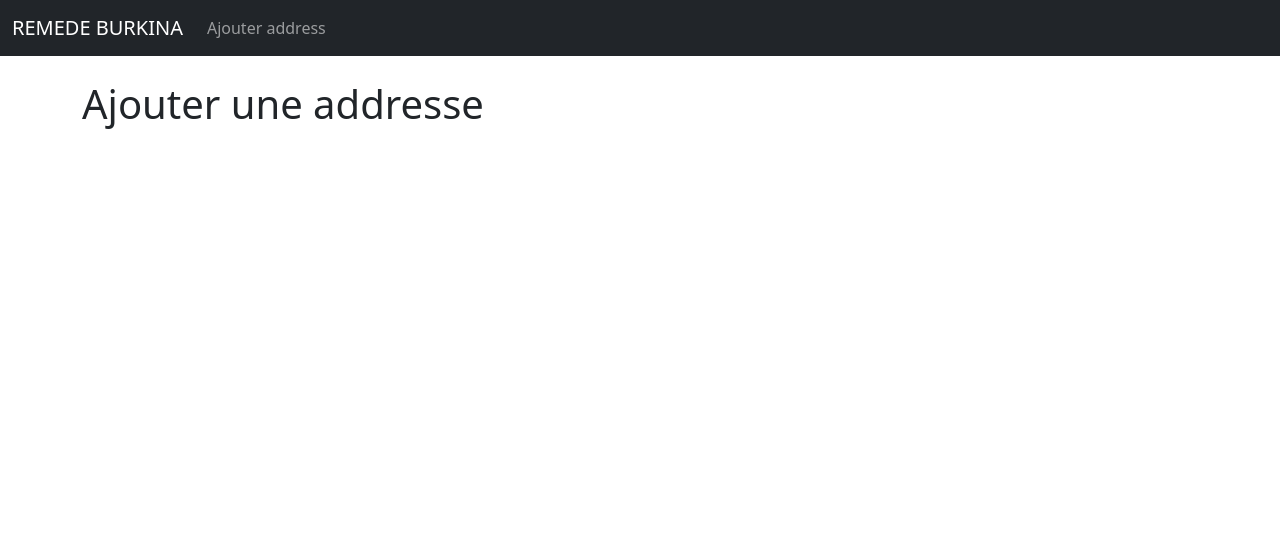
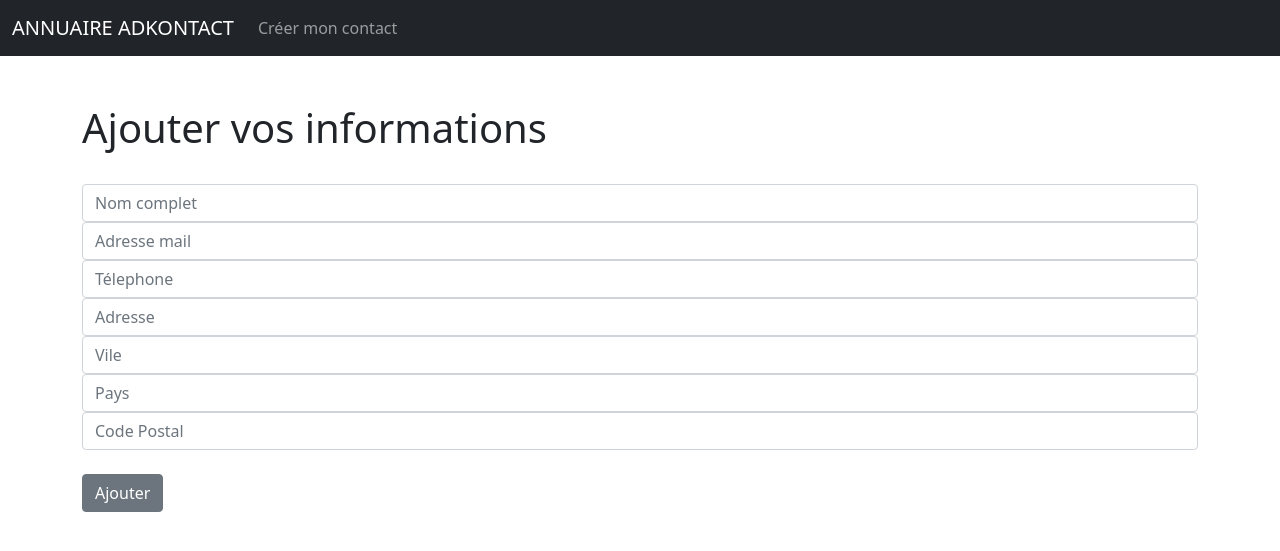
Before and after one commit to OUEDRAOGOISI/Mon-annuaire, a Django app: page /add_address in a window 1280 px wide. Shown: the top 551 px of the page. Run offline with Django 3.2, Linux system fonts and the light colour scheme; some libraries are stand-ins or nearby versions.

Commit message:
did all the things

```diff
--- a/address_book/templates/add_address.html
+++ b/address_book/templates/add_address.html
@@ -2,5 +2,41 @@
 
 
 {% block content %}
-	<h1> Ajouter une addresse </h1>
+	<h1>Ajouter vos informations</h1>
+</br>
+	<form method="POST">
+		{% csrf_token %}
+
+		<div class="form-group">
+		    <input type="text" class="form-control" id="exampleInputEmail1" aria-describedby="emailHelp" placeholder="Nom complet" name="name">
+	 	</div>
+
+	  	<div class="form-group">
+		    <input type="email" class="form-control" id="exampleInputEmail1" aria-describedby="emailHelp" placeholder="Adresse mail" name="email">
+	 	</div>
+
+	 	<div class="form-group">
+		    <input type="text" class="form-control" id="exampleInputEmail1" aria-describedby="emailHelp" placeholder="Télephone"name="phone">
+	 	</div>
+
+	 	<div class="form-group">
+		    <input type="text" class="form-control" id="exampleInputEmail1" aria-describedby="emailHelp" placeholder="Adresse"name="address">
+	 	</div>
+
+	 	<div class="form-group">
+		    <input type="text" class="form-control" id="exampleInputEmail1" aria-describedby="emailHelp" placeholder="Vile"name="city">
+	 	</div>
+
+	 	<div class="form-group">
+		    <input type="text" class="form-control" id="exampleInputEmail1" aria-describedby="emailHelp" placeholder="Pays"name="state">
+	 	</div>
+
+	 	<div class="form-group">
+		    <input type="text" class="form-control" id="exampleInputEmail1" aria-describedby="emailHelp" placeholder="Code Postal"name="zipcode">
+	 	</div>
+</br>
+
+	  <button type="submit" class="btn btn-secondary"> Ajouter </button>
+	</form>
+
 {% endblock %}
--- a/address_book/templates/base.html
+++ b/address_book/templates/base.html
@@ -8,12 +8,12 @@
     <!-- Bootstrap CSS -->
     <link href="https://cdn.jsdelivr.net/npm/bootstrap@5.0.0-beta1/dist/css/bootstrap.min.css" rel="stylesheet" integrity="sha384-giJF6kkoqNQ00vy+HMDP7azOuL0xtbfIcaT9wjKHr8RbDVddVHyTfAAsrekwKmP1" crossorigin="anonymous">
 
-    <title>Hello, world!</title>
+    <title>Bienvenu!</title>
   </head>
   <body>
   	<nav class="navbar navbar-expand-lg navbar-dark bg-dark">
   <div class="container-fluid">
-    <a class="navbar-brand" href="{% url 'home' %}">REMEDE BURKINA</a>
+    <a class="navbar-brand" href="{% url 'home' %}">ANNUAIRE ADKONTACT</a>
     <button class="navbar-toggler" type="button" data-bs-toggle="collapse" data-bs-target="#navbarSupportedContent" aria-controls="navbarSupportedContent" aria-expanded="false" aria-label="Toggle navigation">
       <span class="navbar-toggler-icon"></span>
     </button>
@@ -21,7 +21,7 @@
       <ul class="navbar-nav me-auto mb-2 mb-lg-0">
 
         <li class="nav-item">
-          <a class="nav-link" href="{% url 'add_address' %}">Ajouter address</a>
+          <a class="nav-link" href="{% url 'add_address' %}">Créer mon contact</a>
         </li>
 
       </ul>
@@ -31,8 +31,23 @@
 
   	<br/>
   	<div class="container">
-    	{% block content %}
-		{% endblock %}
+  		<br/>
+		{% if messages %}
+			{% for message in messages %}
+				<div class="alert alert-warning alert-dismissable" role="alert">
+					<button class="close" data-dismiss="alert">
+						<small>
+							<sup>x</sup>
+						</small>
+
+					</button>
+					{{message}}
+
+				</div>
+			{% endfor %}
+		{% endif %}
+	    	{% block content %}
+			{% endblock %}
 	</div>
 
     <!-- Optional JavaScript; choose one of the two! -->
--- a/address_book/urls.py
+++ b/address_book/urls.py
@@ -4,4 +4,7 @@ from . import views
 urlpatterns = [
 	path('', views.home, name="home"),
 	path('add_address', views.add_address, name="add_address"),
+	path('edit/<list_id>', views.edit, name="edit"),
+	path('delete/<list_id>', views.delete, name="delete"),
+
 ]
--- a/address_book/views.py
+++ b/address_book/views.py
@@ -1,7 +1,46 @@
 from django.shortcuts import render, redirect
+from .models import Address
+from .forms import AddressForm
+from django.contrib import messages
 
 def home(request):
-	return render(request, 'home.html', {})
+	all_addresses = Address.objects.all
+	return render(request, 'home.html', {'all_addresses': all_addresses})
 
 def add_address(request):
-	return render(request, 'add_address.html', {})
+	if request.method == 'POST':
+		form = AddressForm(request.POST or None)
+		if form.is_valid():
+			form.save()
+			messages.success(request, ('Vos informations ont été ajoutés'))
+			return redirect('home')
+		else:
+			messages.success(request, ('Il semble y avoir une erreur'))
+			return render(request, 'add_address.html', {})
+	else:
+		return render(request, 'add_address.html', {})
+
+def edit(request, list_id):
+	if request.method == 'POST':
+		current_address = Address.objects.get(pk=list_id)
+		form = AddressForm(request.POST or None, instance=current_address)
+		if form.is_valid():
+			form.save()
+			messages.success(request, ('Vos informations ont été modifiées'))
+			return redirect('home')
+		else:
+			messages.success(request, ('Il semble y avoir une erreur'))
+			return render(request, 'edit.html', {})
+	else:
+		get_address = Address.objects.get(pk=list_id)
+		return render(request, 'edit.html', {'get_address':get_address})
+
+def delete(request, list_id):
+	if request.method == 'POST':
+		current_address = Address.objects.get(pk=list_id)
+		current_address.delete()
+		messages.success(request, ('La personne a été supprimer'))
+		return redirect('home')
+	else:
+		messages.success(request, ('Rien a été trouvé'))
+		return redirect ('home')
```
Also changed, not shown: address_book/forms.py (added, +7 -0 lines), address_book/templates/edit.html (added, +56 -0 lines), address_book/templates/home.html (+31 -1 lines).
